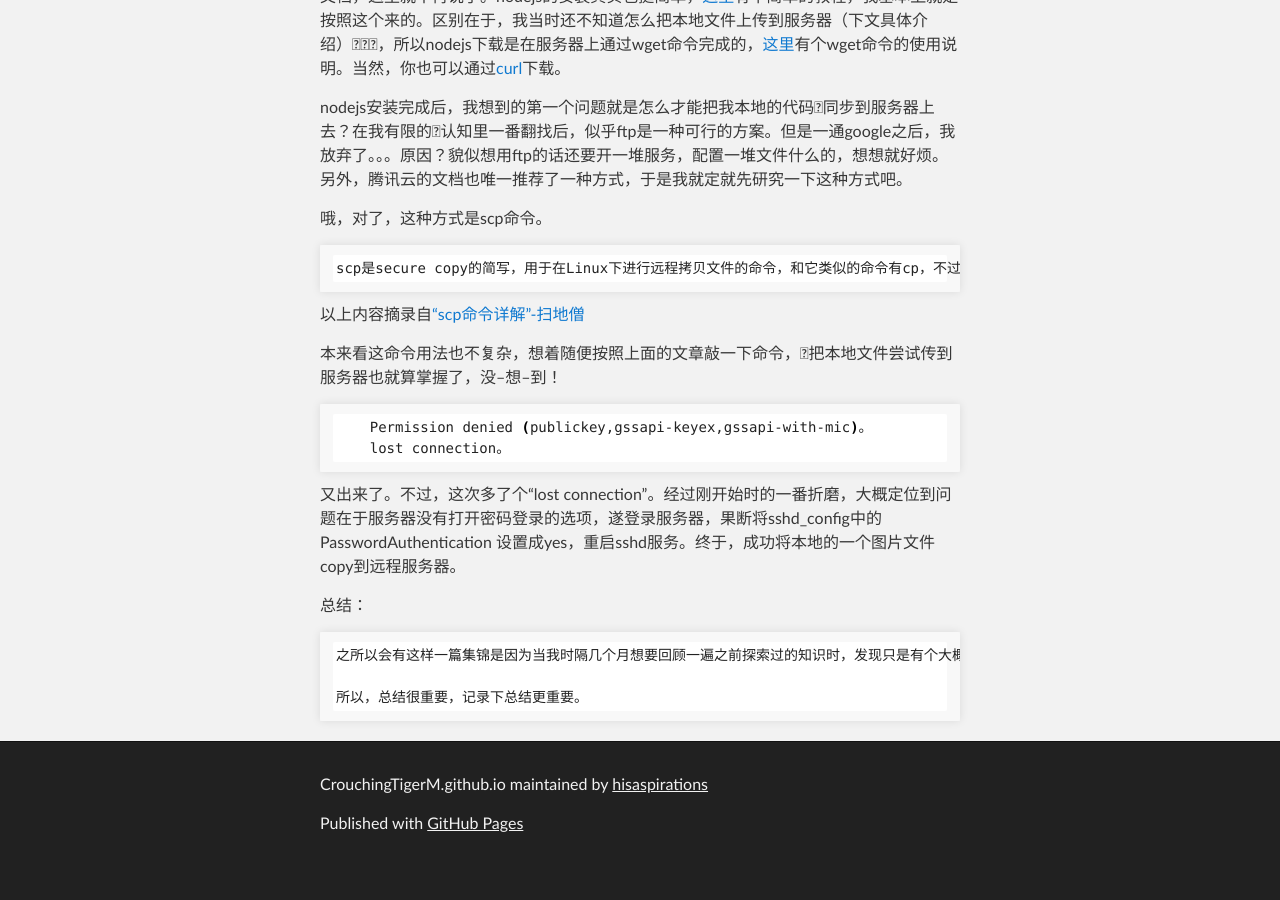
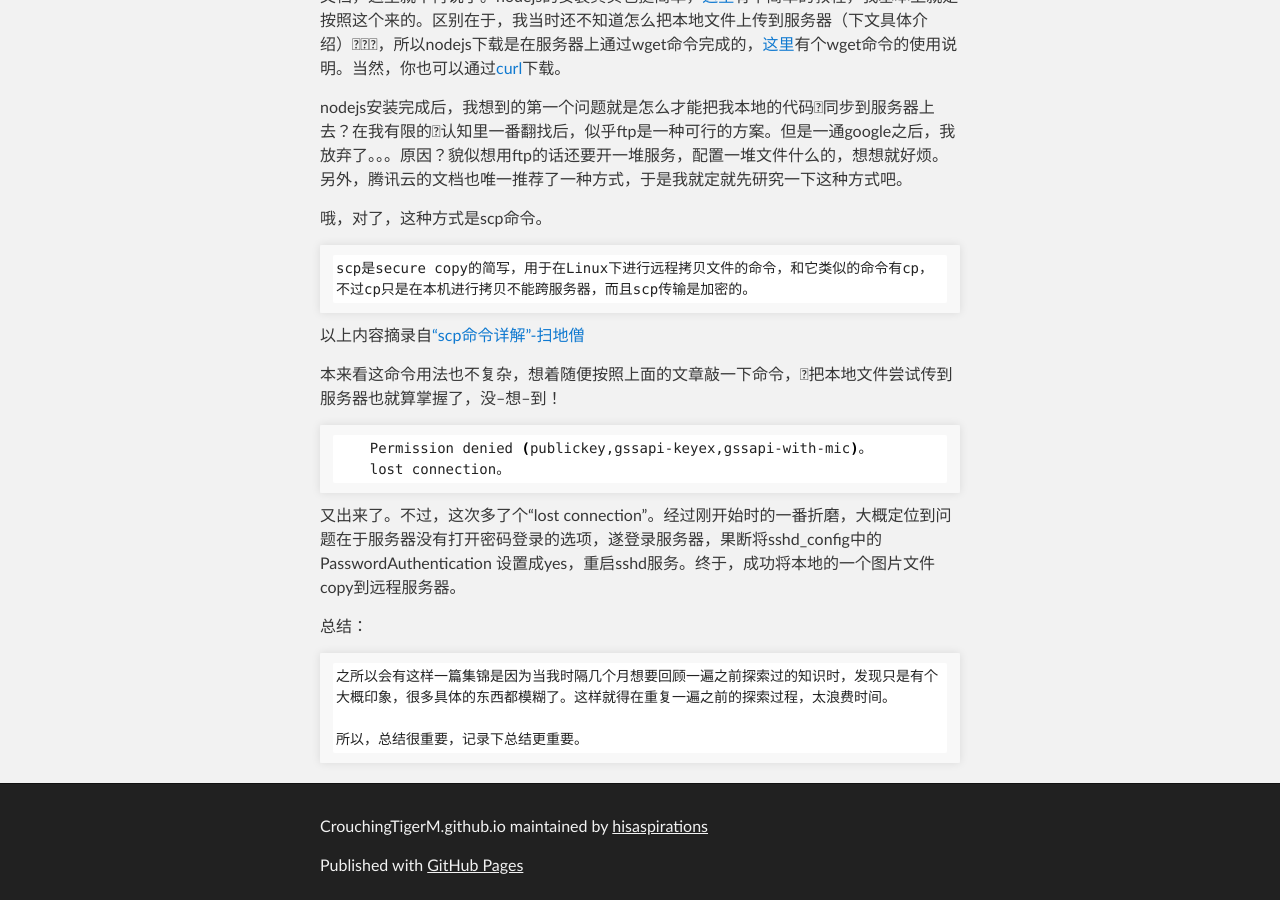
Before and after one commit to hisaspirations/CrouchingTigerM.github.io, a Jekyll site: the page built from _posts/2018-10-17-linux-server-use-tips.md, in a window 1280 px wide and 900 px high, scrolled down 646 px. Built offline with Jekyll 4.4.1, drawn with Linux system fonts in a browser that asks for light colours; comment, search, counter and statistics services are not loaded; the repository's description, which GitHub fills in, is left out; before the commit the page ends 1516 px from its top, so only the background shows below that.

Commit message:
增加换行以优化阅读体验

```diff
--- a/_posts/2018-10-17-linux-server-use-tips.md
+++ b/_posts/2018-10-17-linux-server-use-tips.md
@@ -21,7 +21,8 @@ nodejs安装完成后，我想到的第一个问题就是怎么才能把我本
 
 哦，对了，这种方式是scp命令。
 
-    scp是secure copy的简写，用于在Linux下进行远程拷贝文件的命令，和它类似的命令有cp，不过cp只是在本机进行拷贝不能跨服务器，而且scp传输是加密的。
+    scp是secure copy的简写，用于在Linux下进行远程拷贝文件的命令，和它类似的命令有cp，
+    不过cp只是在本机进行拷贝不能跨服务器，而且scp传输是加密的。
 
 以上内容摘录自[“scp命令详解”-扫地僧](https://www.cnblogs.com/likui360/p/6011769.html)
 
@@ -36,6 +37,7 @@ nodejs安装完成后，我想到的第一个问题就是怎么才能把我本
 
 总结：
 
-    之所以会有这样一篇集锦是因为当我时隔几个月想要回顾一遍之前探索过的知识时，发现只是有个大概印象，很多具体的东西都模糊了。这样就得在重复一遍之前的探索过程，太浪费时间。
+    之所以会有这样一篇集锦是因为当我时隔几个月想要回顾一遍之前探索过的知识时，发现只是有个
+    大概印象，很多具体的东西都模糊了。这样就得在重复一遍之前的探索过程，太浪费时间。
 
     所以，总结很重要，记录下总结更重要。
```
